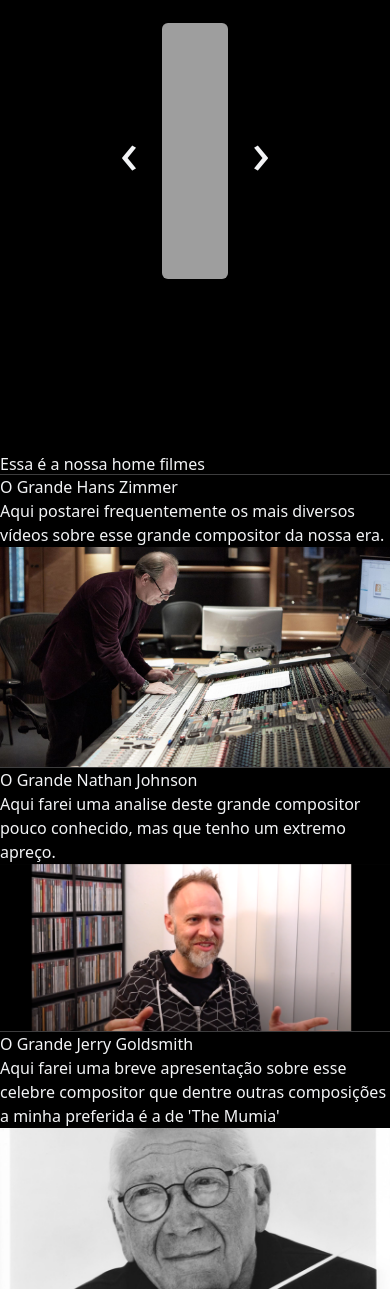
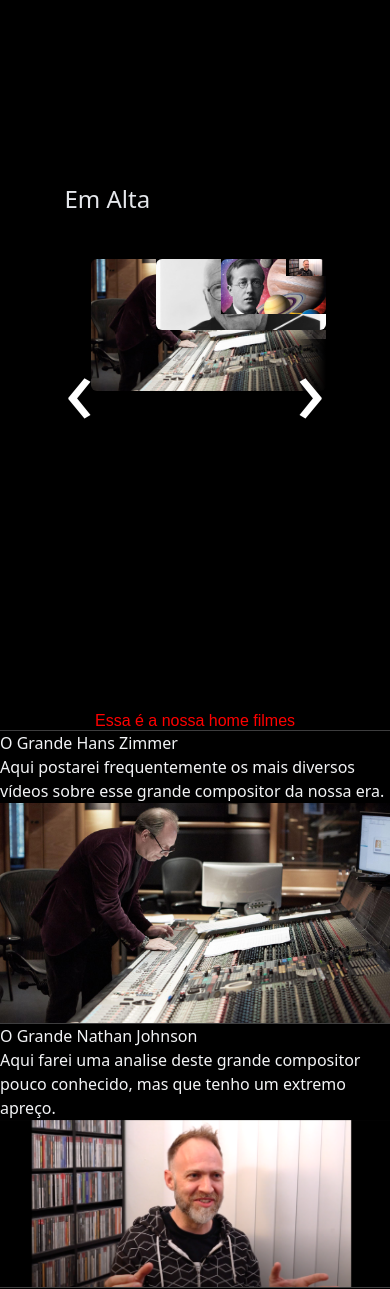
Before and after one commit to NatanaelBalbino/ProjetoDjango, a Django app: page /filmes/ in a window 390 px wide. Shown: the part 1253-2542 px from the top of the page. Run offline with Django 5.2, Linux system fonts and the light colour scheme; data comes from the database, SQL or seed files in the repository; both versions use the stored data as it was after the commit; parts of the project's set-up code (start-up, migrations or seed data) failed here and were passed over; some libraries are stand-ins or nearby versions; grey boxes are pictures that could not be loaded.

Commit message:
continuação das aulas Python Impressionador

```diff
--- a/filme/templates/homefilmes.html
+++ b/filme/templates/homefilmes.html
@@ -1,20 +1,101 @@
 {% extends 'base.html' %}
+{% load static %}
 
     {% block titulo %}
     HomeFilmes MyLifeFlix
     {% endblock %}
 
+{% block head %}
+<style>
+  $itemGrow: 1.2;
+$duration: 250ms;
+
+html {
+scroll-behavior: smooth;
+}
+
+body {
+margin: 0;
+background-color: #000;
+}
+
+h1 {
+font-family: Arial;
+color: red;
+text-align: center;
+}
+
+.wrapper {
+display: grid;
+grid-template-columns: repeat(3,100%);
+overflow:hidden;
+scroll-behavior: smooth;
+
+section {
+  width: 100%;
+  position: relative;
+  margin: 20px 0;
+
+  .item {
+    padding: 0 2px;
+    transition: $duration all;
+
+    &:hover {
+      margin: 0 40px;
+      transform: scale(1.2);
+    }
+
+  }
+
+  a {
+    position: absolute;
+    color: #fff;
+    text-decoration: none;
+    font-size: 6em;
+    background:rgb(0,0,0);
+    text-align: center;
+    z-index: 1;
+
+  }
+
+  &>a:first-child {
+    position: absolute;
+      left:0;
+      background: linear-gradient(-90deg, rgba(0,0,0,0) 0%, rgba(0,0,0,1) 100%);
+    }
+    &>a:last-child {
+      position: absolute;
+      right: 0;
+      background: linear-gradient(90deg, rgba(0,0,0,0) 0%, rgba(0,0,0,1) 100%);
+    }
+}
+}
+
+// Remove the arrow for Mobile
+@media only screen and (max-width: 600px) {
+a.arrow__btn {
+  display:none;
+}
+}
+</style>
+{% endblock %}
+
 
 {% block content %}
-
 <main class='bg-primary_black min-h-screen w-full'>
-    <section class="h-screen relative bg-no-repeat pb-8 pl-6 flex items-end bg-cover" style="background-image: url('#');">
+    <section class="h-screen relative bg-no-repeat pb-8 pl-6 flex items-end bg-cover"
+             style="background-image: url('{% static 'images/wp3669324.jpg' %}');">
         <div>
-            <h2 class="text-6xl font-semibold text-white my-4"></h2>
-            <p class=" w-11/12 md:w-5/12 font-medium text-white my-4"> </p>
+            <h2 class="text-6xl font-semibold text-white my-4">
+                Título
+            </h2>
+            <p class=" w-11/12 md:w-5/12 font-medium text-white my-4">
+                Descrição
+            </p>
             <div class="flex my-4">
                 <a href="#">
-                    <button class="flex items-center bg-white py-2 px-5 rounded-md" style='color:black;'>
+                    <button class="flex items-center bg-white py-2 px-5 rounded-md"
+                            style='color:black;'>
                         <ion-icon name="play" class="text-2xl"></ion-icon>
                         <span class="ml-3 font-medium " >
                             Play
@@ -31,25 +112,72 @@
                 Novo
             </h2>
             <div class="wrapper">
-                <section id="section1" class="flex flex-nowrap items-center justify-center space-x-8">
-                    <a href="#section2" class="arrow__btn text-6xl page">‹</a>
+                <section id="section_new_1" class="flex flex-nowrap items-center justify-center space-x-8">
+                    <a href="#section_new_2" class="arrow__btn text-6xl page">‹</a>
+                    {% for filme in lista_filmes_recentes %}
+                    {% if forloop.counter < 5 %}
                     <div class="item h-64 w-1/4 m-4">
-                        <a href="#">
-                            <img src="#" class="rounded-md w-full h-full object-cover">
+                        <a href="{% url 'filme:detalhesfilmes' filme.id %}">
+                            <img src="{{ filme.thumb.url }}" class="rounded-md w-full h-full object-cover">
                         </a>
                     </div>
-                    <a href="#section2" class="arrow__btn text-6xl">›</a>
+                    {% endif %}
+                    {% endfor %}
+                    <a href="#section_new_2" class="arrow__btn text-6xl">›</a>
                 </section>
-
-                <section id="section2" class="flex flex-nowrap items-center justify-center">
-                    <a href="#section1" class="arrow__btn text-6xl">‹</a>
+                {% if lista_filmes_recentes|length > 4%}
+                <section id="section_new_2" class="flex flex-nowrap items-center justify-center">
+                    <a href="#section_new_1" class="arrow__btn text-6xl">‹</a>
+                    {% for filme in lista_filmes_recentes %}
+                    {% if forloop.counter > 5 %}
                     <div class="item h-64 w-1/4 m-4">
-                        <a href="#">
-                            <img src="#" class="rounded-md w-full h-full object-cover">
+                        <a href="{% url 'filme:detalhesfilmes' filme.id %}">
+                            <img src="{{ filme.thumb.url }}" class="rounded-md w-full h-full object-cover">
                         </a>
                     </div>
-                    <a href="#section1" class="arrow__btn text-6xl">›</a>
+                    {% endif %}
+                    {% endfor %}
+                    <a href="#section_new_1" class="arrow__btn text-6xl">›</a>
                 </section>
+                {% endif %}
+            </div>
+        </div>
+    </section>
+
+    <section class='bg-primary_black flex justify-center py-10'>
+        <div class="p-8 w-10/12 relative" >
+            <h2 class="text-gray-200 text-2xl font-medium">
+                Em Alta
+            </h2>
+            <div class="wrapper">
+                <section id="section_alta_1" class="flex flex-nowrap items-center justify-center space-x-8">
+                    <a href="#section_alta_2" class="arrow__btn text-6xl page">‹</a>
+                    {% for filme in lista_filme_em_alta %}
+                    {% if forloop.counter < 5 %}
+                    <div class="item h-64 w-1/4 m-4">
+                        <a href="{% url 'filme:detalhesfilmes' filme.id %}">
+                            <img src="{{ filme.thumb.url }}" class="rounded-md w-full h-full object-cover">
+                        </a>
+                    </div>
+                    {% endif %}
+                    {% endfor %}
+                    <a href="#section_alta_2" class="arrow__btn text-6xl">›</a>
+                </section>
+                {% if lista_filme_em_alta|length > 4%}
+                <section id="section_alta_2" class="flex flex-nowrap items-center justify-center">
+                    <a href="#section_alta_1" class="arrow__btn text-6xl">‹</a>
+                    {% for filme in lista_filme_em_alta %}
+                    {% if forloop.counter > 5 %}
+                    <div class="item h-64 w-1/4 m-4">
+                        <a href="{% url 'filme:detalhesfilmes' filme.id %}">
+                            <img src="{{ filme.thumb.url }}" class="rounded-md w-full h-full object-cover">
+                        </a>
+                    </div>
+                    {% endif %}
+                    {% endfor %}
+                    <a href="#section_alta_1" class="arrow__btn text-6xl">›</a>
+                </section>
+                {% endif %}
             </div>
         </div>
     </section>
```
Also changed, not shown: db.sqlite3, media/thumb_filmes/danny-elfman.jpg (added), media/thumb_filmes/ludwig_goransson.jpeg (added), media/thumb_filmes/savall.jpg (added), static/images/wp3669324.jpg (added).
